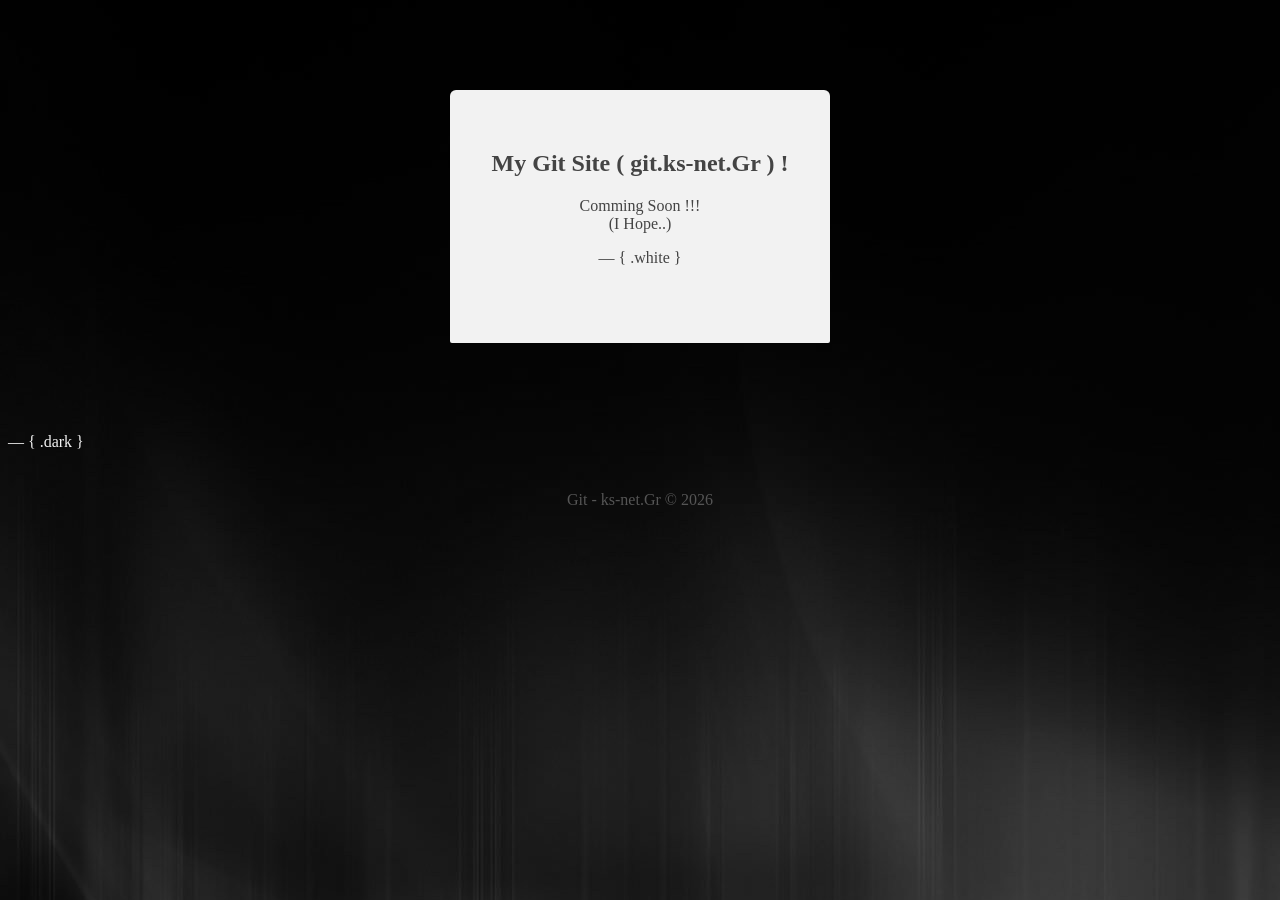
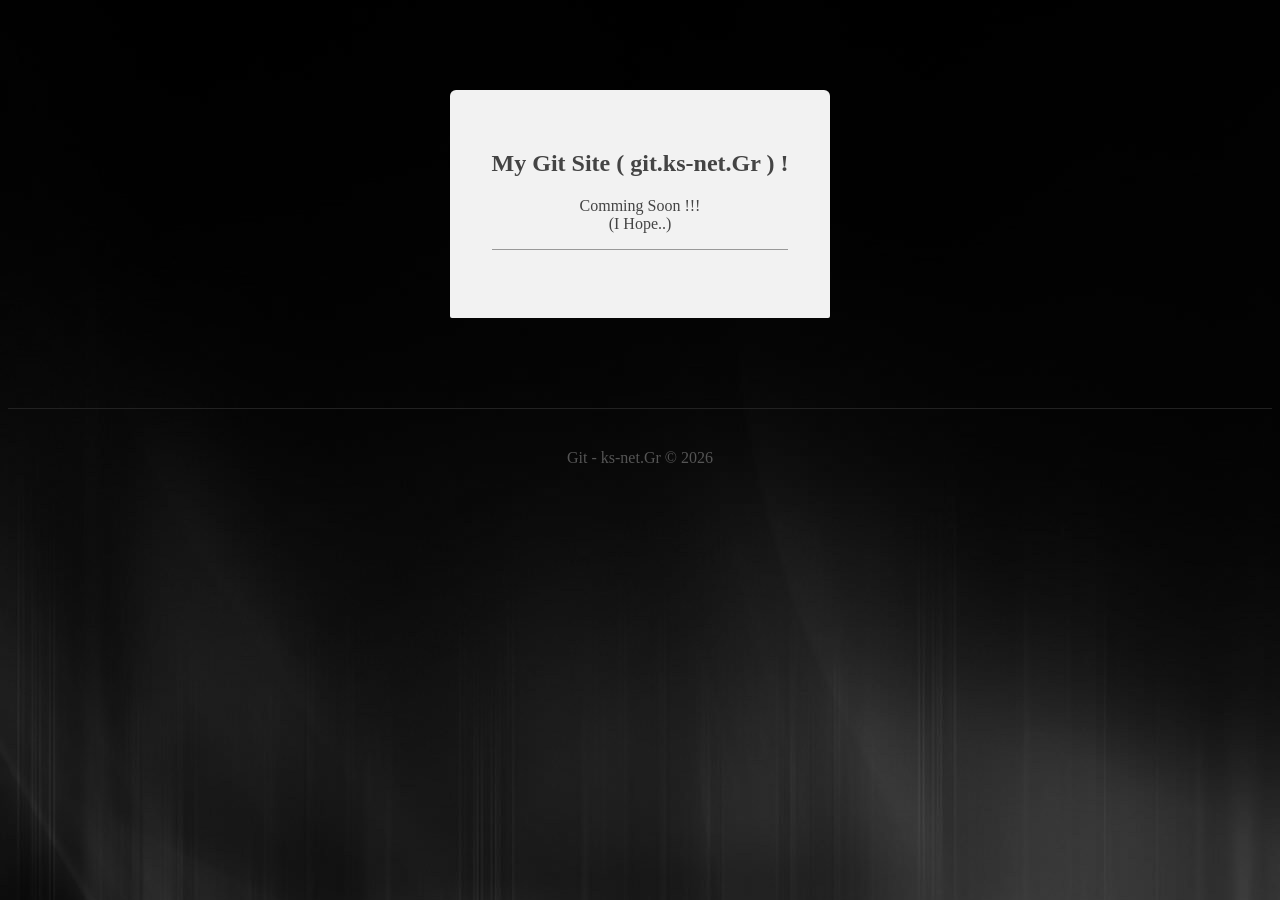
Before and after one commit to ks-net/Jekyll-ks-net.Gr, a Jekyll site: the page built from index.md, in a window 1280 px wide. Built offline with Jekyll 4.4.1, drawn with Linux system fonts in a browser that asks for light colours.

Commit message:
edit fixes

```diff
--- a/assets/main.scss
+++ b/assets/main.scss
@@ -10,9 +10,9 @@
 
 
 .body {
-	background-color:#222;
+	background-color: #222;
 	color:#f2f2f2;
-	background-image: url("img/bg.jpg")
+	background-image: url("img/bg.jpg");
 	}
 
 hr {
@@ -28,15 +28,6 @@ hr.dark {
     color: #222;
 }
 
-.footer {
-	text-align:center;
-	margin:20px 0 0 0;
-	padding:20px;
-	color:#555;
-	//background:#333;
-	font-size:16px;
-	}
-
 .home-msg {
     margin: 90px auto;
     text-align: center;
@@ -46,3 +37,12 @@ hr.dark {
     color: #444;
     max-width: fit-content;
 }
+
+.footer {
+	text-align:center;
+	margin:20px 0 0 0;
+	padding:20px;
+	color:#555;
+	//background:#333;
+	font-size:16px;
+	}
--- a/index.md
+++ b/index.md
@@ -12,12 +12,11 @@ layout: basic
 Comming Soon !!!<br/>
 (I Hope..)
 
---- { .white }
-
+---
+{:.white }
 </div>
 
 
---- { .dark }
-
-
+---
+{:.dark }
 <!-- index.md end -->
```
